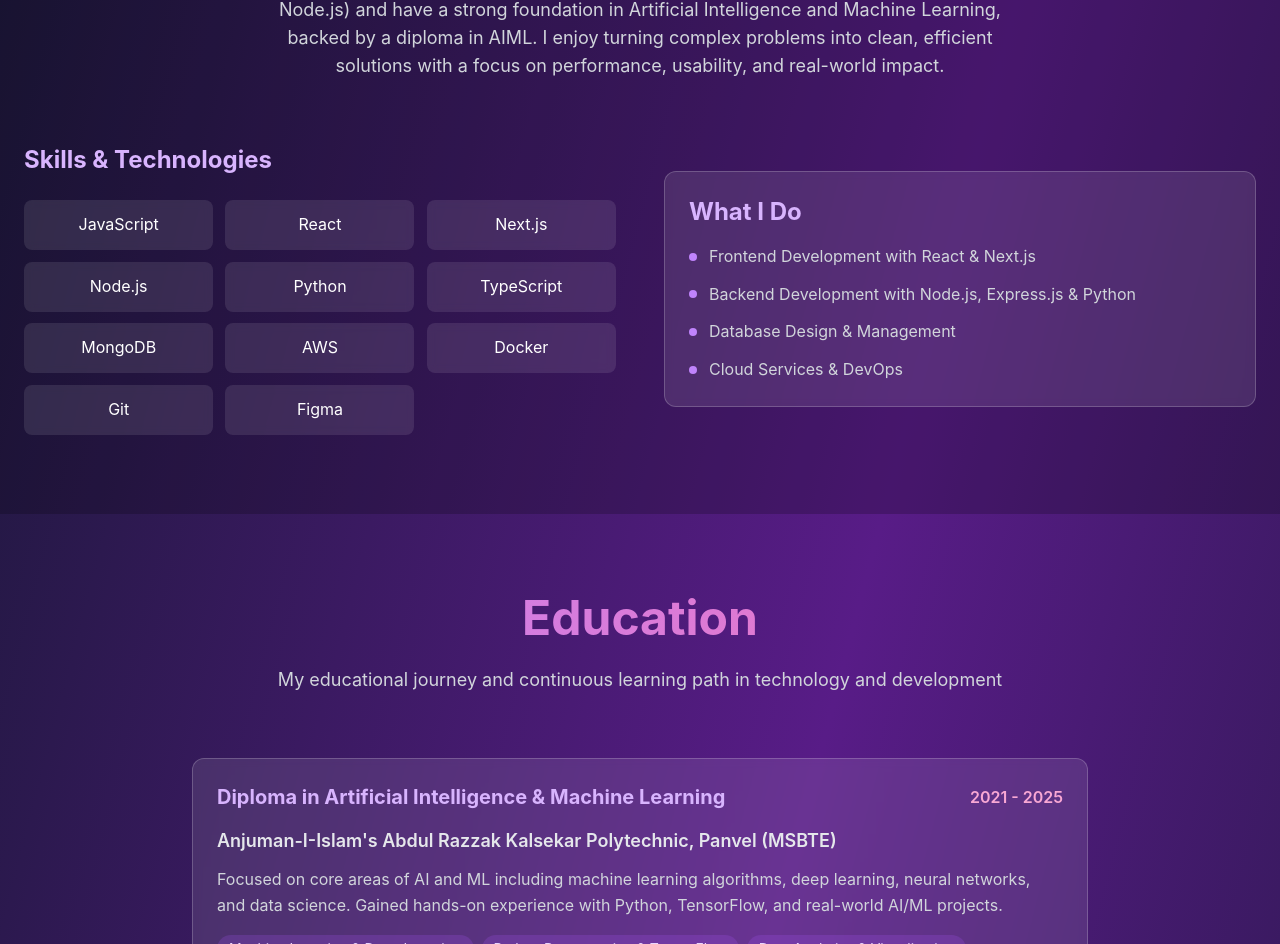
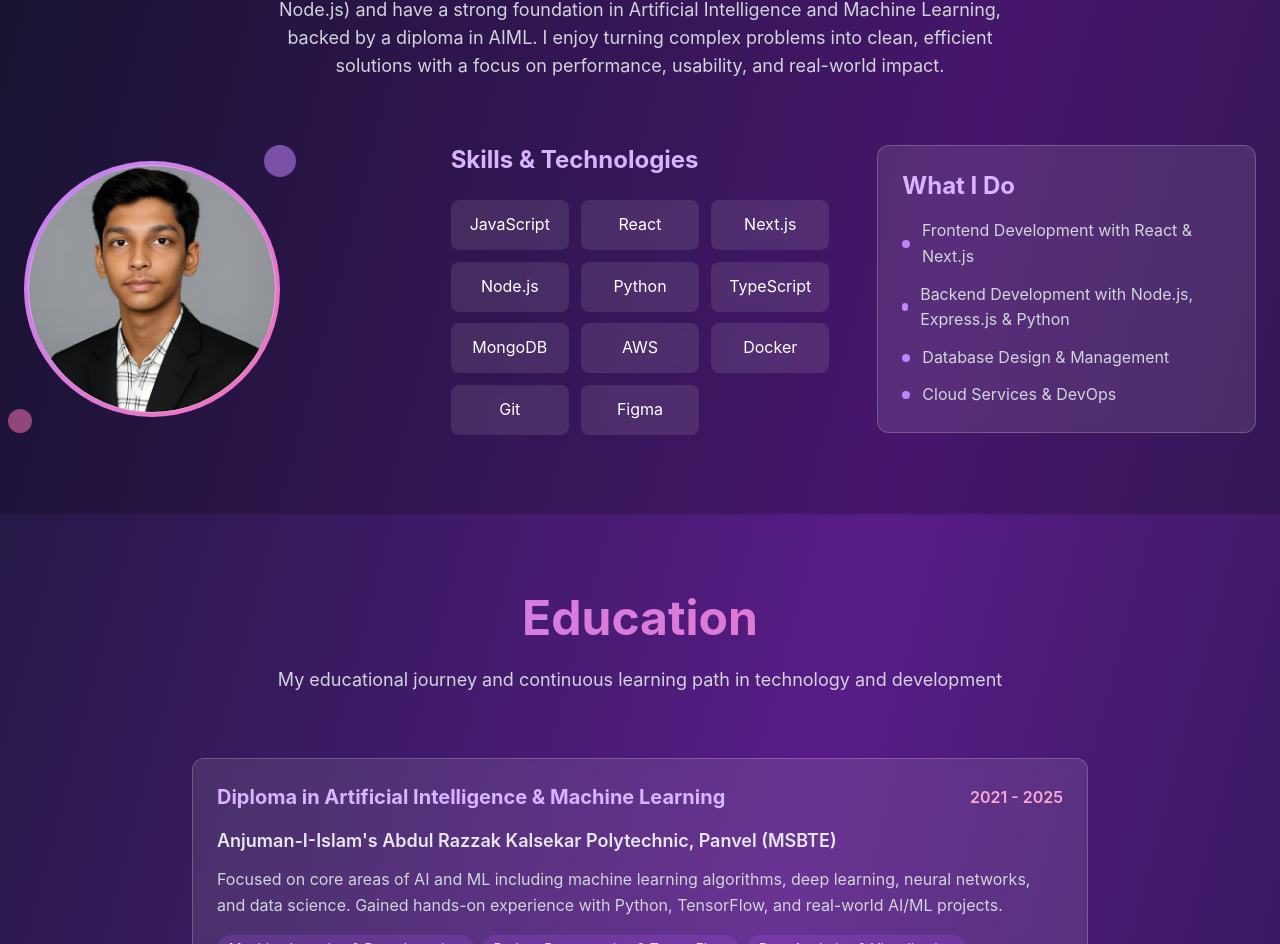
Before and after one commit to RaheemSiddiqui527/my-portfolio, a Next.js app: page / in a window 1280 px wide. Shown: the part 1012-1956 px from the top of the page. Built offline with nearby package versions, Linux system fonts and the light colour scheme.

Commit message:
Implement code changes to enhance functionality and improve performance

```diff
--- a/pages/index.js
+++ b/pages/index.js
@@ -291,7 +291,34 @@ export default function Home() {
               </p>
             </motion.div>
 
-            <div className="grid md:grid-cols-2 gap-12 items-center">
+            <div className="grid md:grid-cols-3 gap-12 items-center">
+              {/* Profile Photo */}
+              <motion.div
+                initial={{ opacity: 0, scale: 0.8 }}
+                whileInView={{ opacity: 1, scale: 1 }}
+                transition={{ duration: 0.8 }}
+                className="flex justify-center md:justify-start"
+              >
+                <div className="relative">
+                  <div className="w-64 h-64 rounded-full bg-gradient-to-br from-purple-400 to-pink-400 p-1">
+                    <div className="w-full h-full rounded-full bg-white/10 backdrop-blur-sm border border-white/20 overflow-hidden">
+                      <Image
+                        src="/profile-photo.jpg" // You'll need to add your photo with this name to the public folder
+                        alt="M.A.Raheem Siddiqui"
+                        width={256}
+                        height={256}
+                        className="w-full h-full object-cover rounded-full"
+                        priority
+                      />
+                    </div>
+                  </div>
+                  {/* Decorative elements */}
+                  <div className="absolute -top-4 -right-4 w-8 h-8 bg-purple-400 rounded-full opacity-60 animate-pulse"></div>
+                  <div className="absolute -bottom-4 -left-4 w-6 h-6 bg-pink-400 rounded-full opacity-60 animate-pulse delay-1000"></div>
+                </div>
+              </motion.div>
+
+              {/* Skills & Technologies */}
               <motion.div
                 initial={{ opacity: 0, x: -30 }}
                 whileInView={{ opacity: 1, x: 0 }}
@@ -314,6 +341,7 @@ export default function Home() {
                 </div>
               </motion.div>
 
+              {/* What I Do */}
               <motion.div
                 initial={{ opacity: 0, x: 30 }}
                 whileInView={{ opacity: 1, x: 0 }}
```
Also changed, not shown: public/profile-photo.jpg (added).
